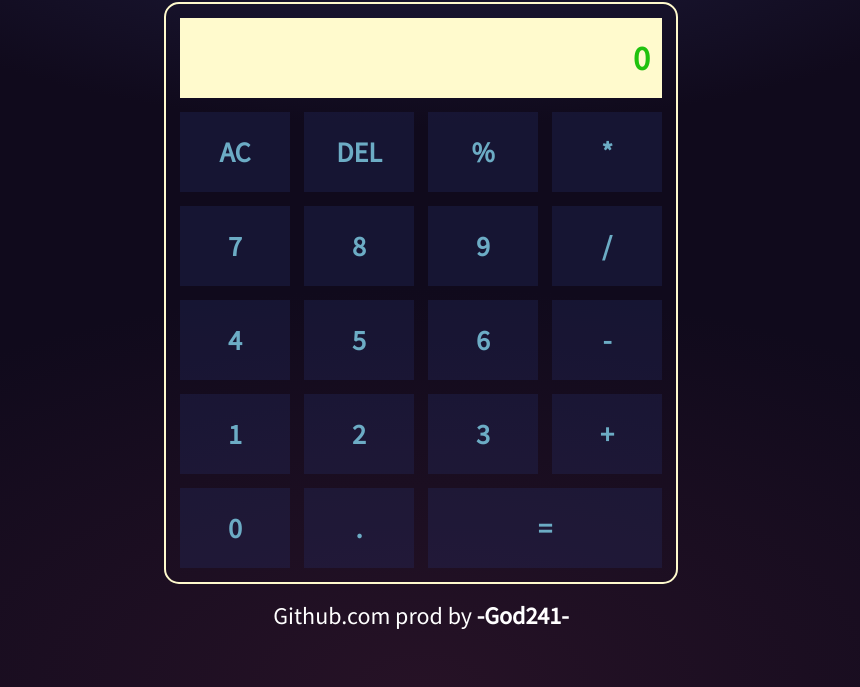
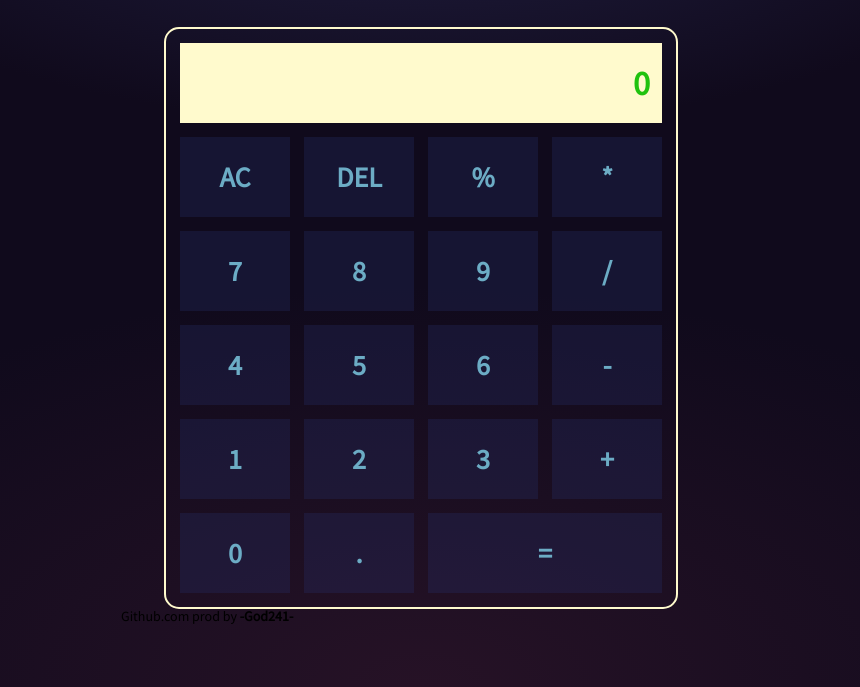
Before and after one commit to God241/Calculator, a plain HTML site: page index.html in a window 1280 px wide. Shown: the part 113-800 px from the top of the page, without its empty margins (219-1079 px from the left). Drawn offline with nearby package versions, Linux system fonts and the light colour scheme.

Commit message:
Update index.html

```diff
--- a/index.html
+++ b/index.html
@@ -10,23 +10,6 @@
 	<link rel="stylesheet" href="./css/main.css">
 	<link href='https://fonts.googleapis.com/css?family=Source+Sans+Pro:300,400' rel='stylesheet' type='text/css'>
 	<link rel="stylesheet" href="https://cdnjs.cloudflare.com/ajax/libs/normalize/5.0.0/normalize.min.css">
-	<style type="text/css">
-		.footer {
-			display: flex;
-			padding: 20px 0;
-			justify-content: center;
-		}
-
-		.link {
-			color: #fff;
-			font-size: 24px;
-			text-align: center;
-		}
-
-		.link:hover {
-			color: #20C20E;
-		}
-	</style>
 </head>
 
 <body>
```
